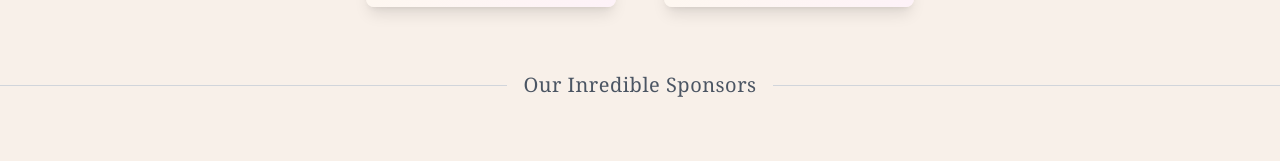
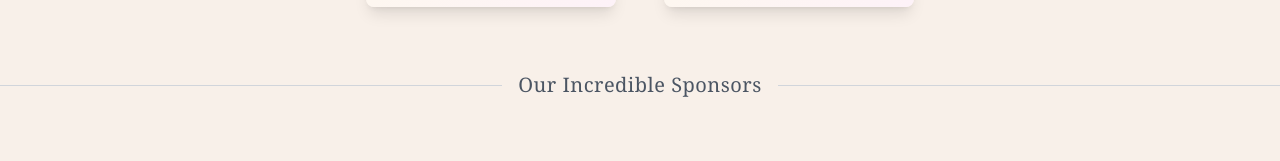
Before and after one commit to AIsari017/CASF, a Next.js app in the folder casf2025/: page / in a window 1280 px wide. Shown: the part 1447-1608 px from the top of the page. Built offline with nearby package versions, Linux system fonts and the light colour scheme.

Commit message:
Small fixes to clours and spelling

```diff
--- a/casf2025/app/page.tsx
+++ b/casf2025/app/page.tsx
@@ -53,7 +53,7 @@ export default function Home() {
       </section>
 
       <section className='bg-[#f8f0e9]'>
-      <Divider text="Our Inredible Sponsors"/>
+      <Divider text="Our Incredible Sponsors"/>
       </section>
 
       <section className="flex flex-col md:flex-row items-center justify-center gap-4 py-8 bg-[#f8f0e9]">
@@ -71,7 +71,7 @@ export default function Home() {
       <Socials />
       </section>
 
-      <footer className="bg-gray-100 py-8 px-4">
+      <footer className="bg-[#f8f0e9] py-8 px-4">
         <div className="container mx-auto flex flex-col items-center">
           <div className="text-center mb-4">
         <h3 className="text-xl font-semibold mb-2">Central Asian Spring Festival 2025</h3>
```
